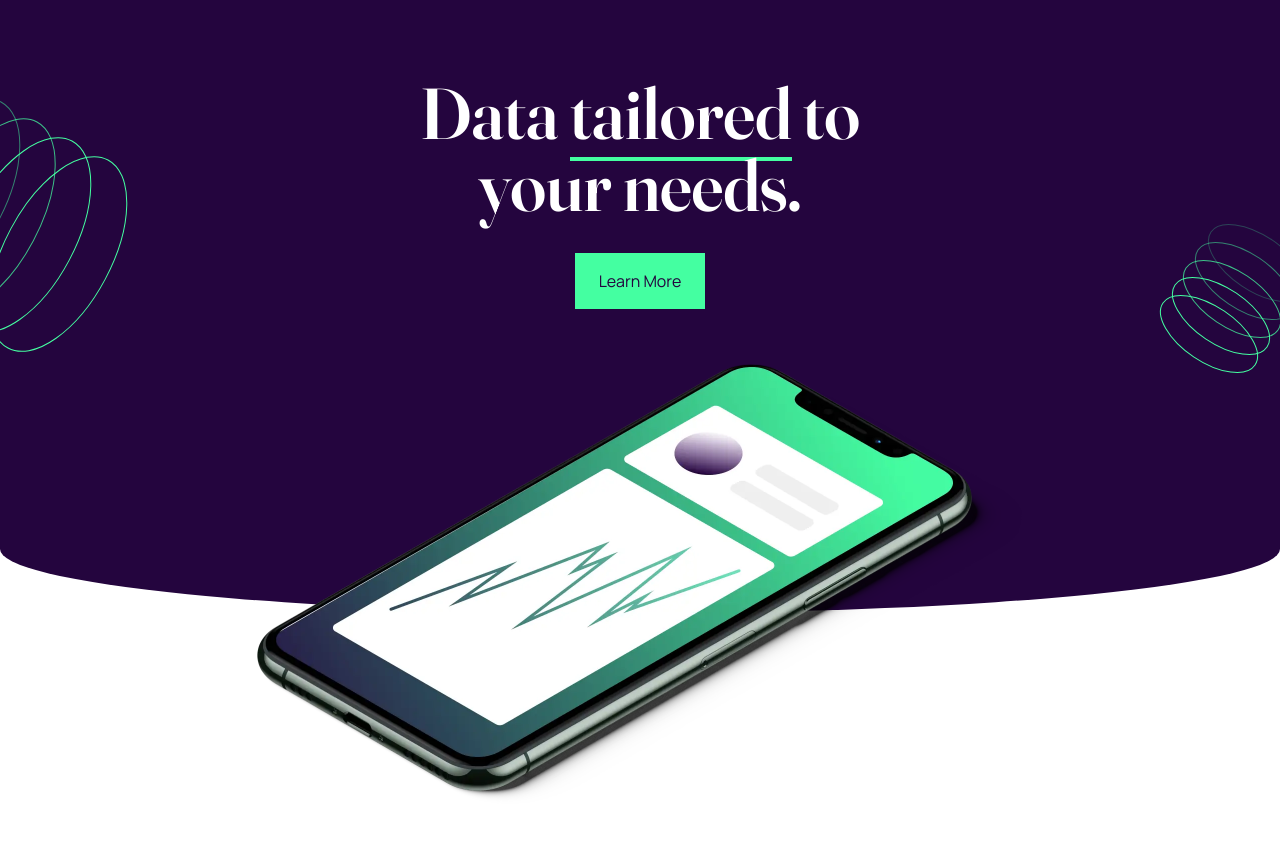
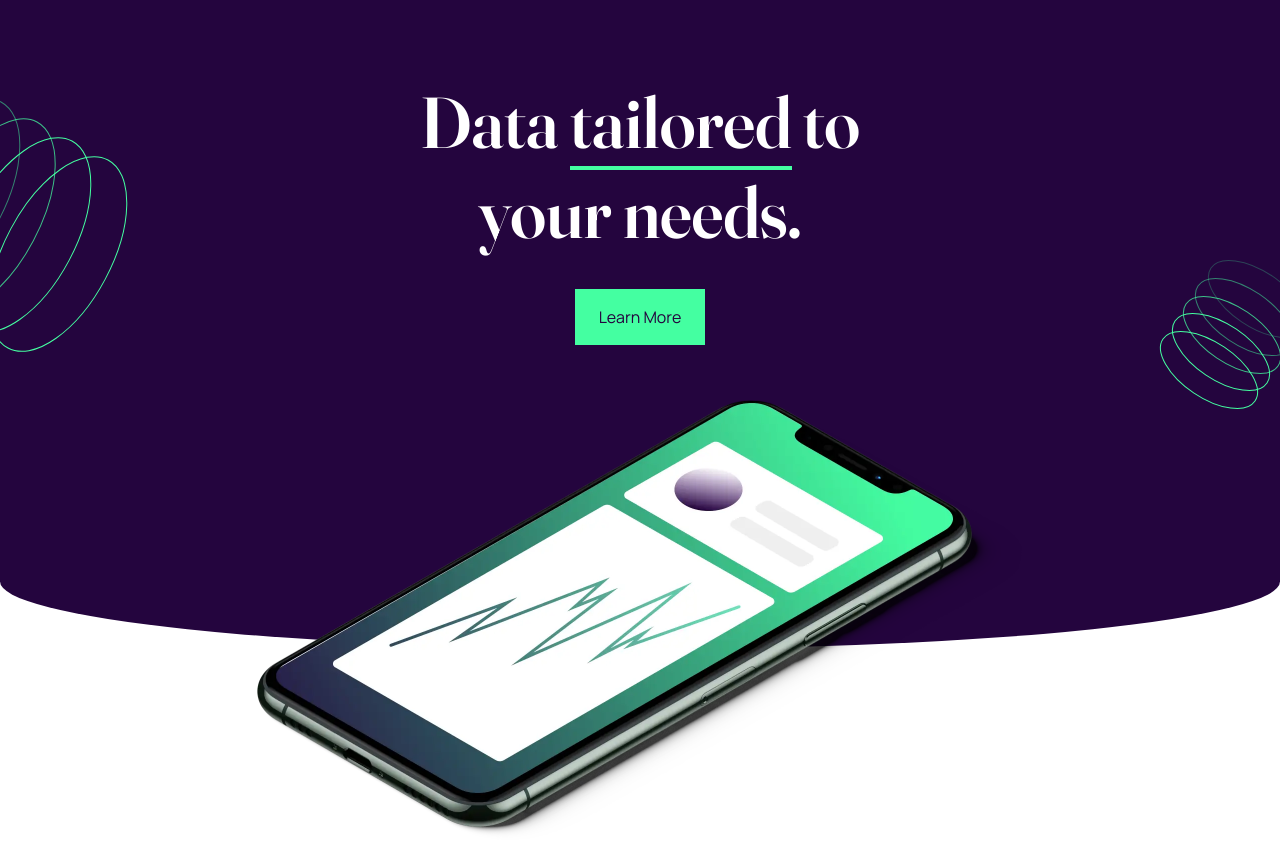
Before and after one commit to webstormcam/workit-landing-page, a website: page index.html in a window 1280 px wide. Shown: the part 71-912 px from the top of the page. Before the commit the page ends 876 px from the top, so only its background shows below. Drawn offline with Linux system fonts and the light colour scheme.

Commit message:
Adjusted the title leading

```diff
--- a/index.html
+++ b/index.html
@@ -15,7 +15,7 @@
     <a class=" font-manrope font-bold text-white pb-1 border-b-4 border-neonGreen lg:text-lg" href="#">Apply for access</a>
    </div>
    <div class="mt-20 mb-32 md:mb-40 flex flex-col items-center">
-    <h1 class="font-fraunces text-center text-white text-5xl leading-tight font-semibold max-w-sm md:text-6xl md:leading-light-tight lg:text-7xl lg:max-w-md">Data <span class="border-b-4 border-neonGreen">tailored</span> to your needs.</h1>
+    <h1 class="font-fraunces text-center text-white text-5xl leading-tight font-semibold max-w-sm md:text-6xl md:leading-light-tight lg:text-7xl lg:max-w-md lg:leading-tight">Data <span class="border-b-4 border-neonGreen">tailored</span> to your needs.</h1>
     <button class="mt-8 bg-neonGreen text-darkPurp px-6 py-4 font-manrope">Learn More</button>
     <img class=" hidden absolute top-24  -left-56 md:block" src="images/bg-pattern-1.svg" alt="green neon rings">
     <img class=" hidden absolute bottom-20 -right-20 md:block" src="images/bg-pattern-2.svg" alt="green neon rings">
```
Also changed, not shown: dist/output.css.
